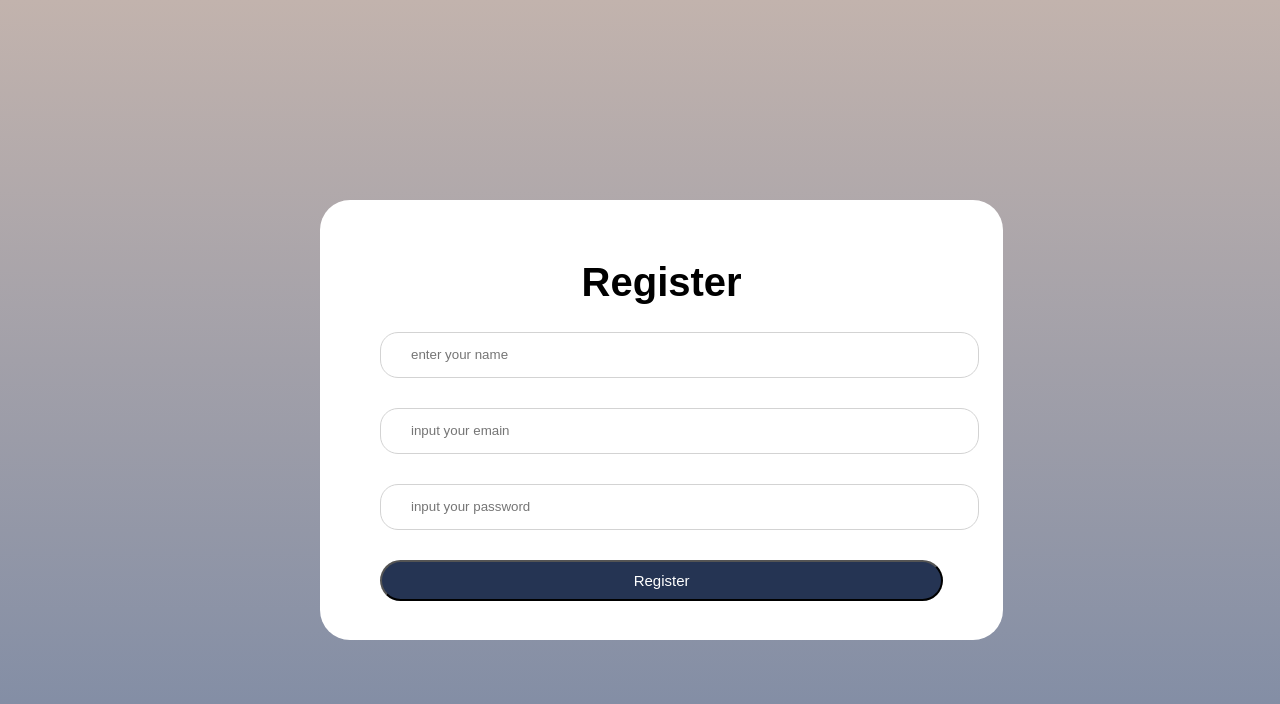
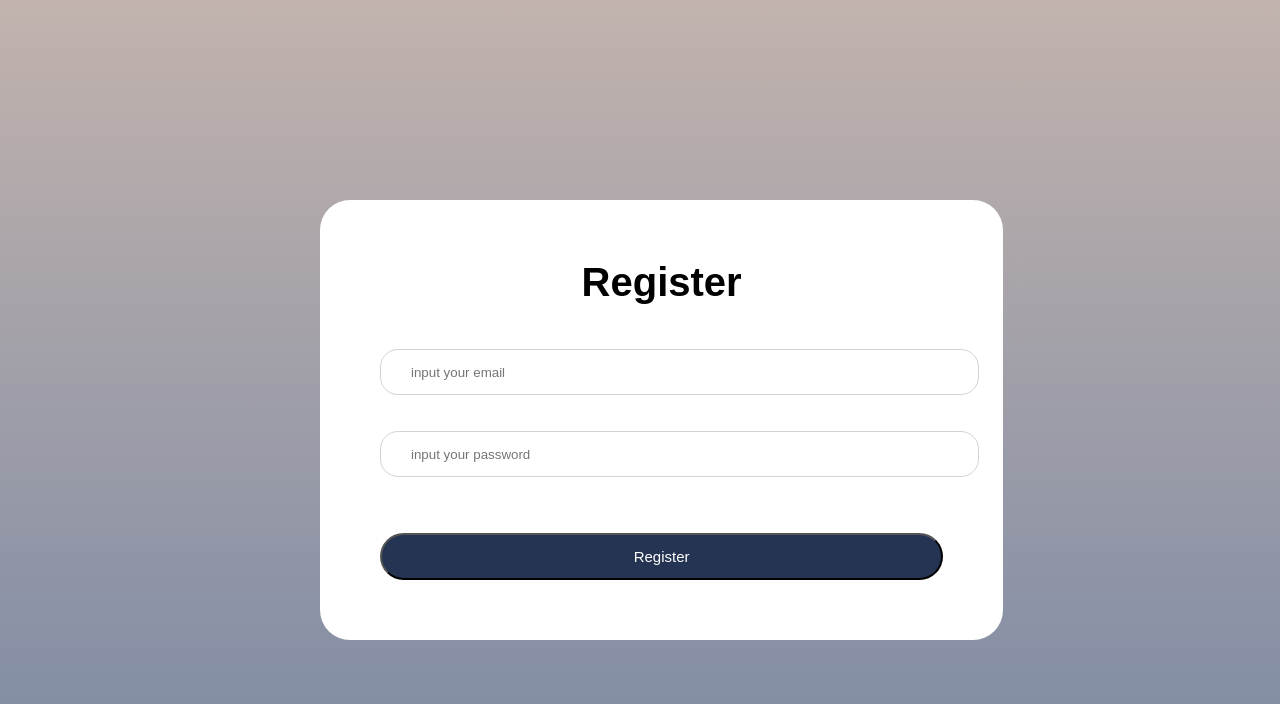
Before and after one commit to ArchFlow-LNU/ArchPortfolio, a React app in the folder frontend/: page /admin/register in a window 1280 px wide. Shown: the top 704 px of the page. Built offline with nearby package versions, Linux system fonts and the light colour scheme; the HTML template or start-up script is replaced by a standard one; a web font is replaced by a local one.

Commit message:
add login and register logic with axios

```diff
--- a/frontend/src/admin/adminPages/RegisterPage.jsx
+++ b/frontend/src/admin/adminPages/RegisterPage.jsx
@@ -1,17 +1,53 @@
 import "../adminCss/RegisterPage.css"
+import { useState } from "react";
+import { useNavigate } from "react-router-dom";
+import api from "../../api/axios";
+
 export default function RegisterPage() {
+
+    const [email, setEmail] = useState("");
+    const [password, setPassword] = useState("");
+
+    const navigate = useNavigate();
+
+    const handleRegister = async (e) => {
+        e.preventDefault();
+
+        try {
+            await api.post("/api/auth/register", {
+                email,
+                password
+            });
+
+            navigate("/admin/login");
+
+        } catch {
+            alert("Користувач вже існує");
+        }
+    };
+
     return (
         <div className="register-page">
             <div className="wrapper2">
                 <h1 className="h1">Register</h1>
 
-                <form action="" className="register-form">
-                    <input type="text" placeholder="enter your name"/>
-                    <input type="email" placeholder="input your emain"/>
-                    <input type="password" placeholder="input your password"/>
+                <form className="register-form" onSubmit={handleRegister}>
+                    <input
+                        type="email"
+                        placeholder="input your email"
+                        value={email}
+                        onChange={e => setEmail(e.target.value)}
+                    />
+
+                    <input
+                        type="password"
+                        placeholder="input your password"
+                        value={password}
+                        onChange={e => setPassword(e.target.value)}
+                    />
+
+                    <button className="register-btn">Register</button>
                 </form>
-                <button className="register-btn">Register</button>
-
             </div>
         </div>
     )
```
Also changed, not shown: frontend/src/admin/adminPages/LoginPage.jsx (line endings or trailing spaces).
